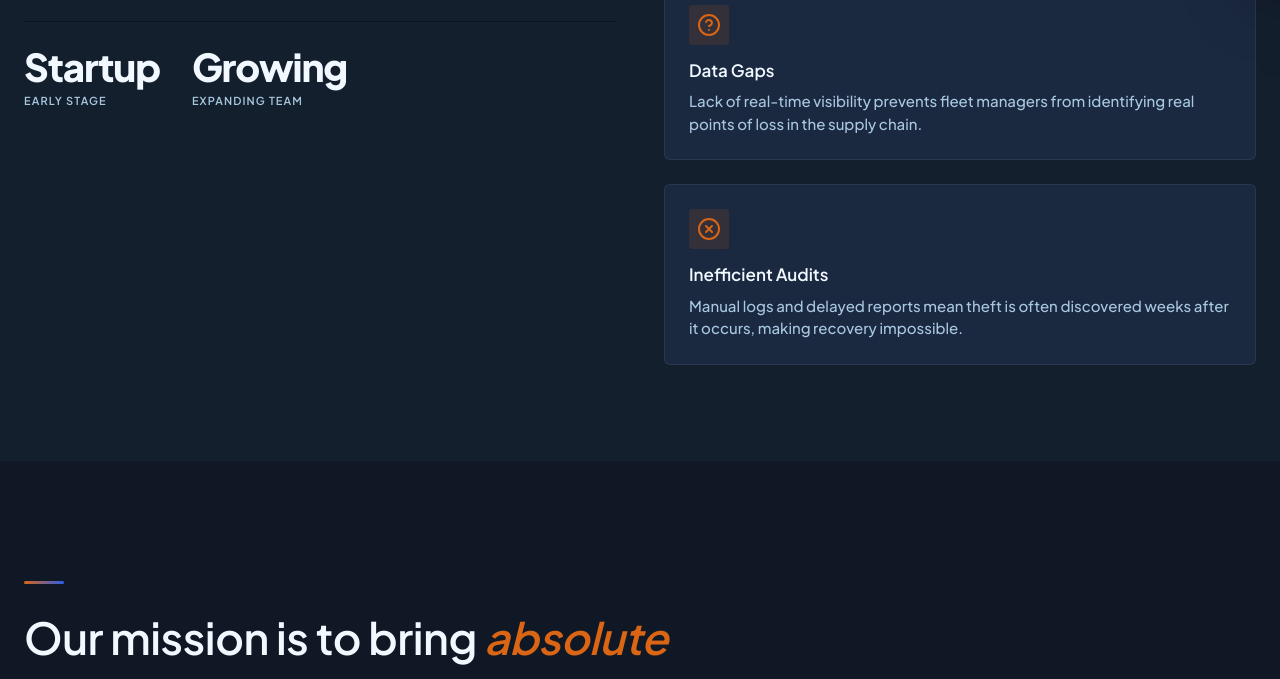
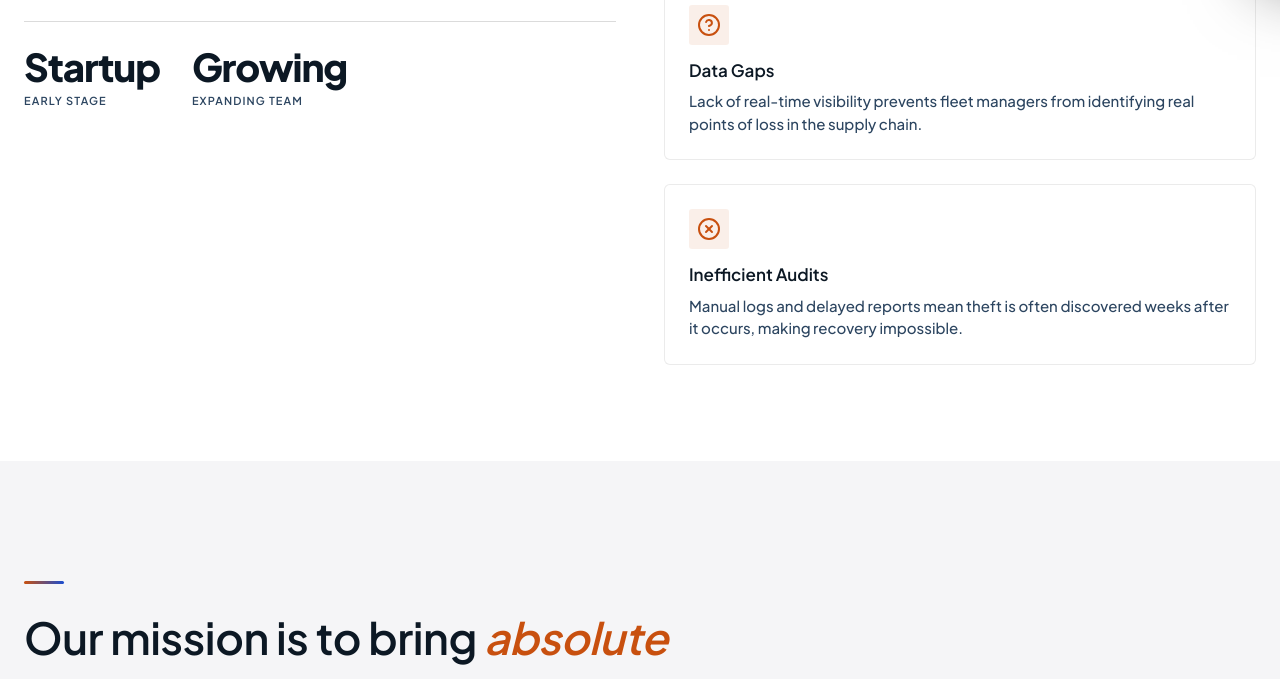
Before and after one commit to aayunexinnovationscg04/main-website, a plain HTML site: page about.html in a window 1280 px wide. Shown: the part 818-1497 px from the top of the page. Drawn offline with nearby package versions, Linux system fonts and the light colour scheme.

Commit message:
theme: default to light, persist across pages, no dark flash
- Default theme changed from dark to light for first-time visitors
- Inline synchronous script added to <head> of all 9 pages (before CSS
  loads) so the saved theme is applied before any paint - eliminates
  the flash of dark on page navigation
- main.js fallback and orange-migration updated to use light instead of dark
- localStorage key theme persists the user choice across all pages

Co-Authored-By: Claude Sonnet 4.6 <noreply@anthropic.com>

```diff
--- a/about.html
+++ b/about.html
@@ -51,6 +51,7 @@
   <link rel="preconnect" href="https://fonts.googleapis.com">
   <link rel="preconnect" href="https://fonts.gstatic.com" crossorigin>
   <link href="https://fonts.googleapis.com/css2?family=Plus+Jakarta+Sans:wght@300;400;500;600;700;800&display=swap" rel="stylesheet">
+  <script>!function(){var t=localStorage.getItem("theme")||"light";if(t==="orange")t="light";document.documentElement.setAttribute("data-theme",t)}();</script>
   <link rel="stylesheet" href="css/main.css">
   <link rel="stylesheet" href="css/about.css">
 </head>
--- a/js/main.js
+++ b/js/main.js
@@ -65,9 +65,8 @@ function initSkeleton() {
    1. THEME SWITCHER - dark / light only (no orange)
    ============================================================ */
 function initThemeSwitcher() {
-  let saved = localStorage.getItem('theme') || 'dark';
-  // Migrate any legacy orange theme to dark
-  if (saved === 'orange') saved = 'dark';
+  let saved = localStorage.getItem('theme') || 'light';
+  if (saved === 'orange') saved = 'light';
 
   applyTheme(saved);
 
@@ -82,7 +81,7 @@ function initThemeSwitcher() {
 }
 
 function applyTheme(theme) {
-  if (theme === 'orange') theme = 'dark';
+  if (theme === 'orange') theme = 'light';
   document.documentElement.setAttribute('data-theme', theme);
   updateActiveThemeButton(theme);
 }
```
Also changed, not shown: achievements.html (+1 -0 lines), contact.html (+1 -0 lines), dashboard.html (+1 -0 lines), features.html (+1 -0 lines), index.html (+1 -0 lines), model.html (+1 -0 lines), privacy.html (+1 -0 lines), product.html (+1 -0 lines).
